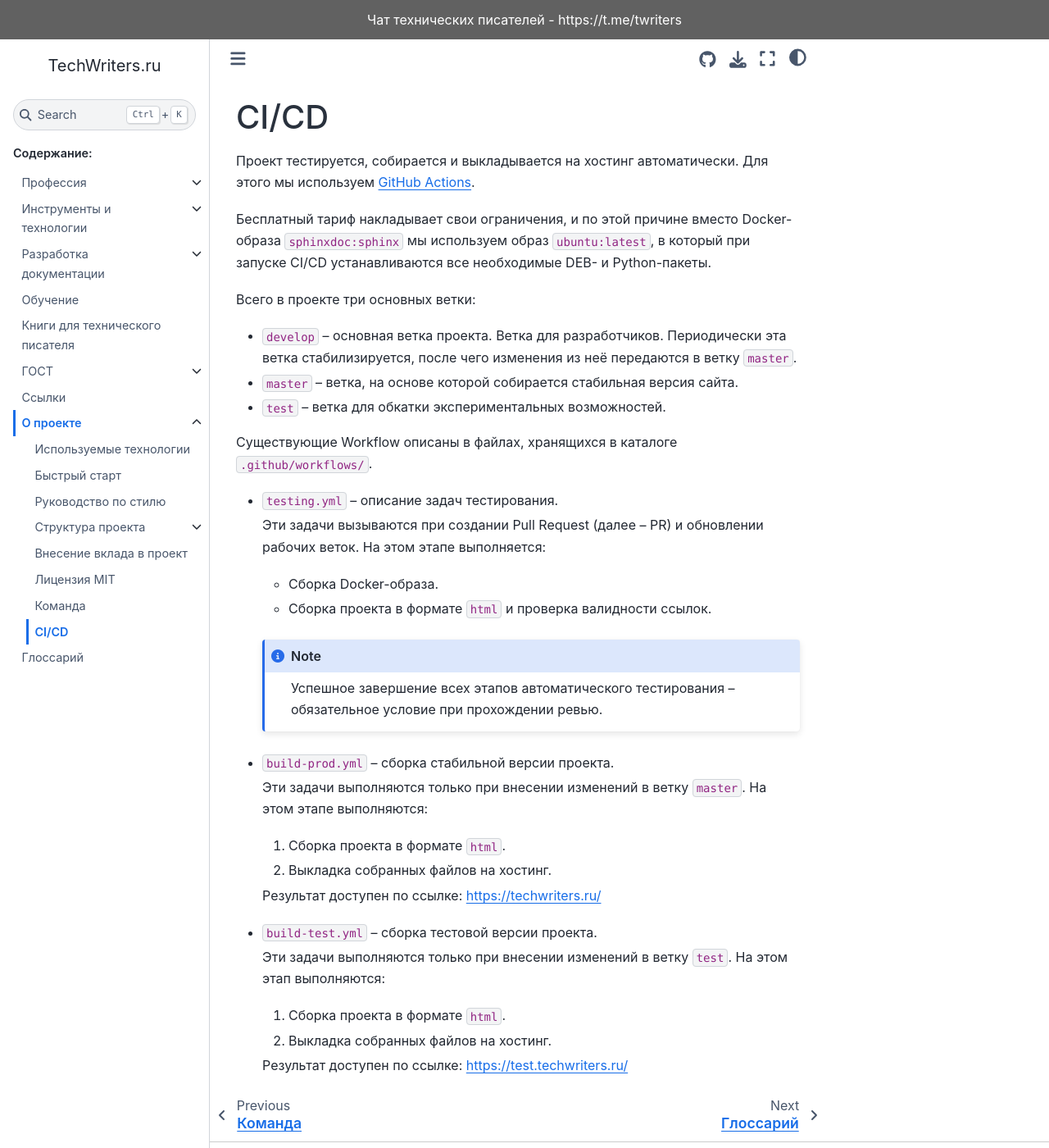
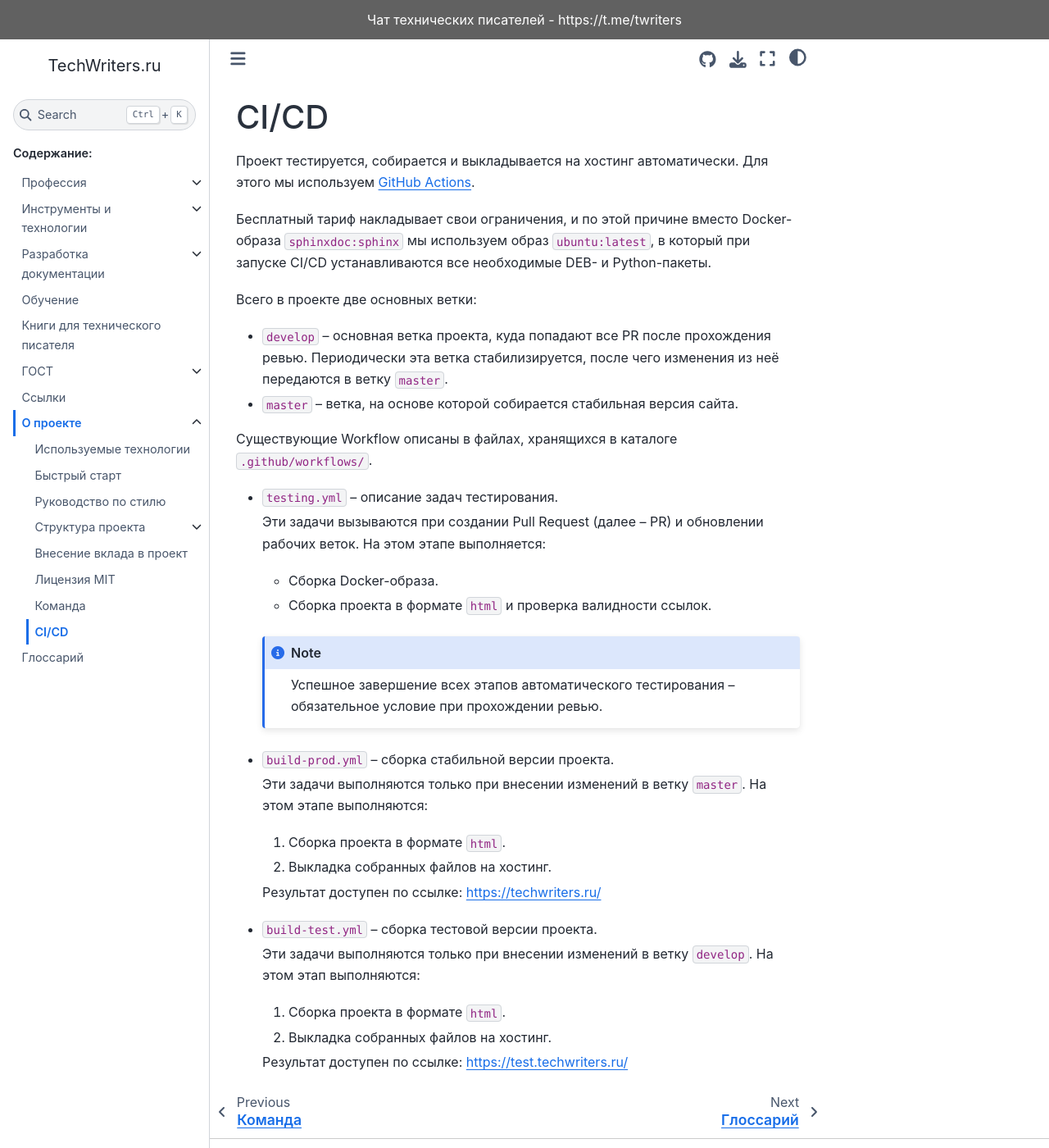
Before and after one commit to techwri/techwritersru, a Sphinx documentation site: the page built from source/ru/about_project/ci-cd.rst, in a window 1280 px wide and 1400 px high. Shown: the whole window at 82% size. Built offline with Sphinx 7.4.7 and the Sphinx Book theme 1.1.4, drawn with Linux system fonts in a browser that asks for light colours.

Commit message:
ISSUE-47 Remove test branch from docs and CI-CD

```diff
--- a/source/CONTRIBUTING.rst
+++ b/source/CONTRIBUTING.rst
@@ -96,7 +96,7 @@
 Создание рабочей ветки
 ======================
 
-.. attention:: Вносить изменения напрямую в ветки ``master``, ``develop`` и ``test`` запрещено!
+.. attention:: Вносить изменения напрямую в ветки ``master`` и ``develop`` запрещено!
 
 #. Перейдите в каталог репозитория:
 
@@ -211,7 +211,7 @@
 #. На странице **Comparing changes**:
 
    #. В поле :guilabel:`base repository` выберите свой форк репозитория.
-   #. В поле :guilabel:`base` выберите как целевую ветку ``master``.
+   #. В поле :guilabel:`base` выберите как целевую ветку ``develop``.
    #. Нажмите кнопку :guilabel:`Create pull request`.
 
 #. Заполните форму **Open a pull request**:
--- a/source/ru/about_project/ci-cd.rst
+++ b/source/ru/about_project/ci-cd.rst
@@ -8,15 +8,12 @@ CI/CD
 
 Бесплатный тариф накладывает свои ограничения, и по этой причине вместо Docker-образа ``sphinxdoc:sphinx`` мы используем образ ``ubuntu:latest``, в который при запуске CI/CD устанавливаются все необходимые DEB- и Python-пакеты.
 
-Всего в проекте три основных ветки:
+Всего в проекте две основных ветки:
 
-*  ``develop`` -- основная ветка проекта.
-   Ветка для разработчиков.
+*  ``develop`` -- основная ветка проекта, куда попадают все PR после прохождения ревью.
    Периодически эта ветка стабилизируется, после чего изменения из неё передаются в ветку ``master``.
 
 *  ``master`` -- ветка, на основе которой собирается стабильная версия сайта.
-
-*  ``test`` -- ветка для обкатки экспериментальных возможностей.
 
 Существующие Workflow описаны в файлах, хранящихся в каталоге :file:`.github/workflows/`.
 
@@ -42,7 +39,7 @@ CI/CD
 
 *  :file:`build-test.yml` -- сборка тестовой версии проекта.
 
-   Эти задачи выполняются только при внесении изменений в ветку ``test``.
+   Эти задачи выполняются только при внесении изменений в ветку ``develop``.
    На этом этап выполняются:
 
    #. Сборка проекта в формате ``html``.
--- a/source/ru/about_project/index.rst
+++ b/source/ru/about_project/index.rst
@@ -1,7 +1,9 @@
 О проекте
 =========
 
-Идея проекта - создать удобный информационный сервис, который будет помогать нам в ежедневной работе. C августа 2023 года сайт является полностью открытым (Open Source) и распространяется под лицензией MIT.  Материалы со "старого" сайта будут постепенно появляться на сайте.
+Идея проекта -- создать удобный информационный сервис, который будет помогать нам в ежедневной работе.
+C августа 2023 года сайт является полностью открытым (Open Source) и распространяется под лицензией MIT.
+Материалы со "старого" сайта будут постепенно появляться на сайте.
 
 .. toctree::
    :maxdepth: 1
```
Also changed, not shown: 1 other file.
